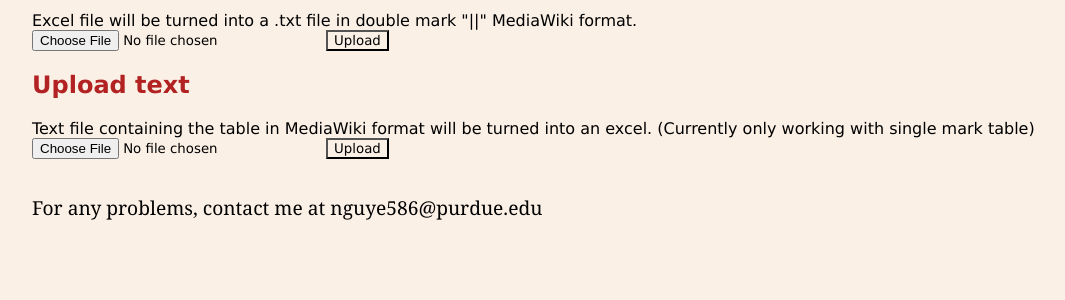
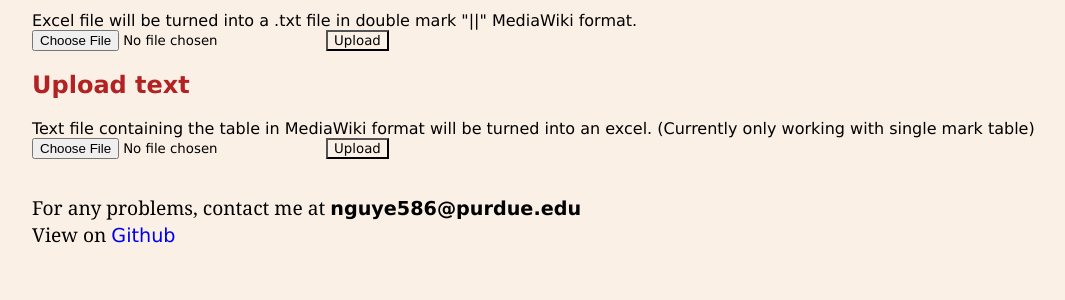
Before and after one commit to HoangNguyen0309/Wiki-Table-Generator, a Flask app: page / in a window 1280 px wide. Shown: the part 282-582 px from the top of the page, without its empty margins (8-1073 px from the left). Run offline with Flask 2, Linux system fonts and the light colour scheme.

Commit message:
bit of cleanup

```diff
--- a/app.py
+++ b/app.py
@@ -37,5 +37,6 @@ def success3():
 @app.route('/database_download/<filename>')
 def database_download(filename):
     return send_file(filename, as_attachment=True)
+
 if __name__ == '__main__':
     app.run(debug = True)
--- a/excel2table.py
+++ b/excel2table.py
@@ -1,5 +1,4 @@
 import pandas as pd
-import openpyxl
 
 # converts excel spreadsheet to double quotation
 
--- a/excel2table2.py
+++ b/excel2table2.py
@@ -1,5 +1,4 @@
 import pandas as pd
-import openpyxl
 
 # converts excel spreadsheet to double quotation
 
--- a/table.py
+++ b/table.py
@@ -1,5 +1,4 @@
 import pandas as pd
-import openpyxl
 
 def write2text(file_name):
     df = pd.read_excel(file_name)
--- a/table2excel.py
+++ b/table2excel.py
@@ -1,7 +1,3 @@
-import pandas as pd
-import openpyxl
-import re
-import xlwt
 from xlwt import Workbook
 
 def writetoexcel(filename):
--- a/templates/file_upload_form.html
+++ b/templates/file_upload_form.html
@@ -1,8 +1,8 @@
 <html>
 <head>
-    <link rel="stylesheet"  href="/static/styles.css?q=1280549859">
-    <title>upload</title>
-	<link rel="shortcut icon" type="image/jpg" href="/static/cat_typing_cropped.gif"/>
+    <link rel="stylesheet"  href="static/styles.css?q=1280549859">
+    <title>Excel2Wiki</title>
+	<link rel="shortcut icon" type="image/jpg" href="static/assets/cat_typing_cropped.gif"/>
 </head>
 
 <body>
@@ -31,7 +31,10 @@
                 <input type="submit" value="Upload" />
             </form>
         </div>
-        <p class="notes">For any problems, contact me at nguye586@purdue.edu</div>
+        <p class="notes">
+			For any problems, contact me at <strong>nguye586@purdue.edu</strong><br>
+			View on <a href="https://github.com/HoangNguyen0309/Wiki-Table-Generator" target="_blank">Github</a>
+		</p>
     </div>
 </body>
 </html>
```
Also changed, not shown: requirements.txt (+10 -73 lines), README.md, 1 other file.
